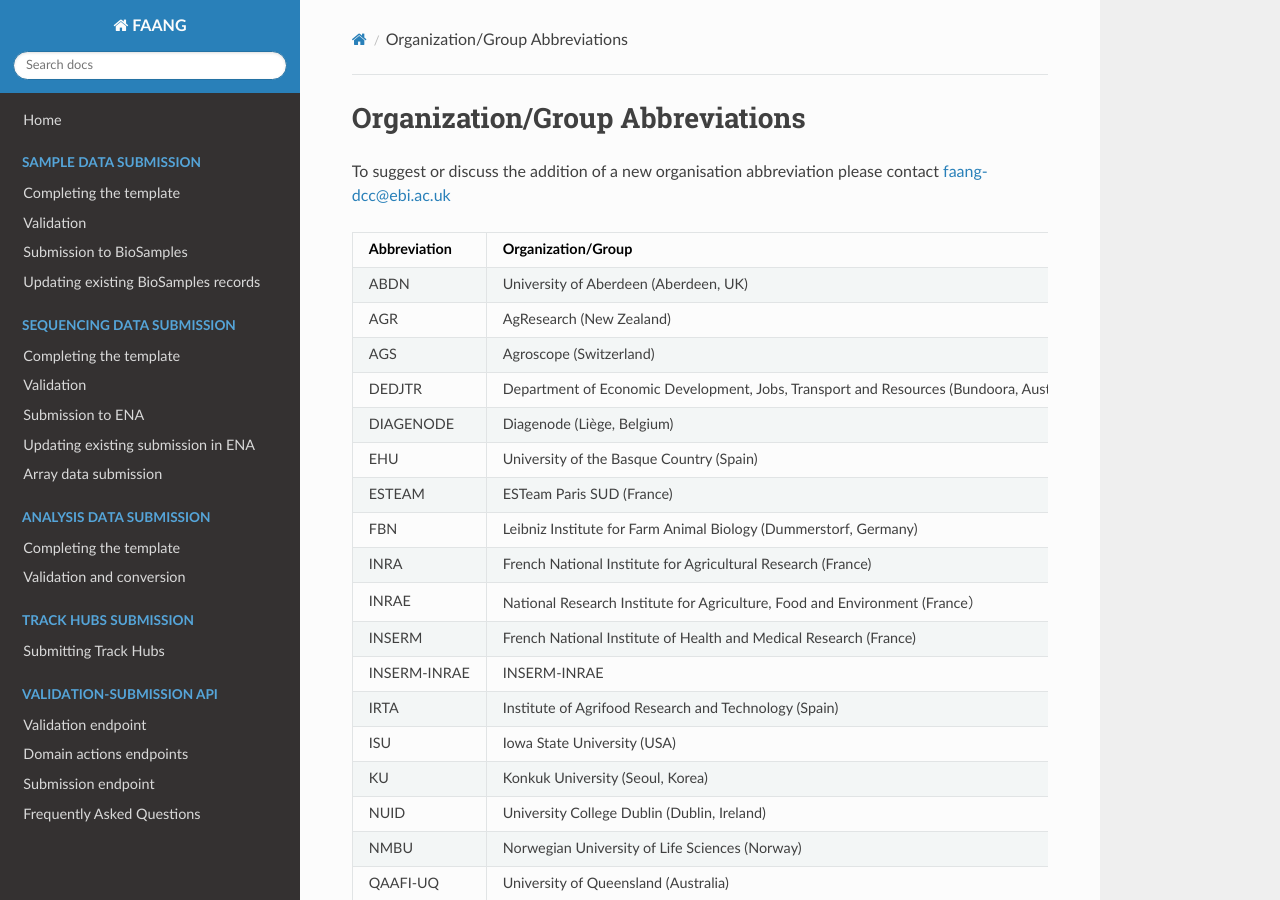
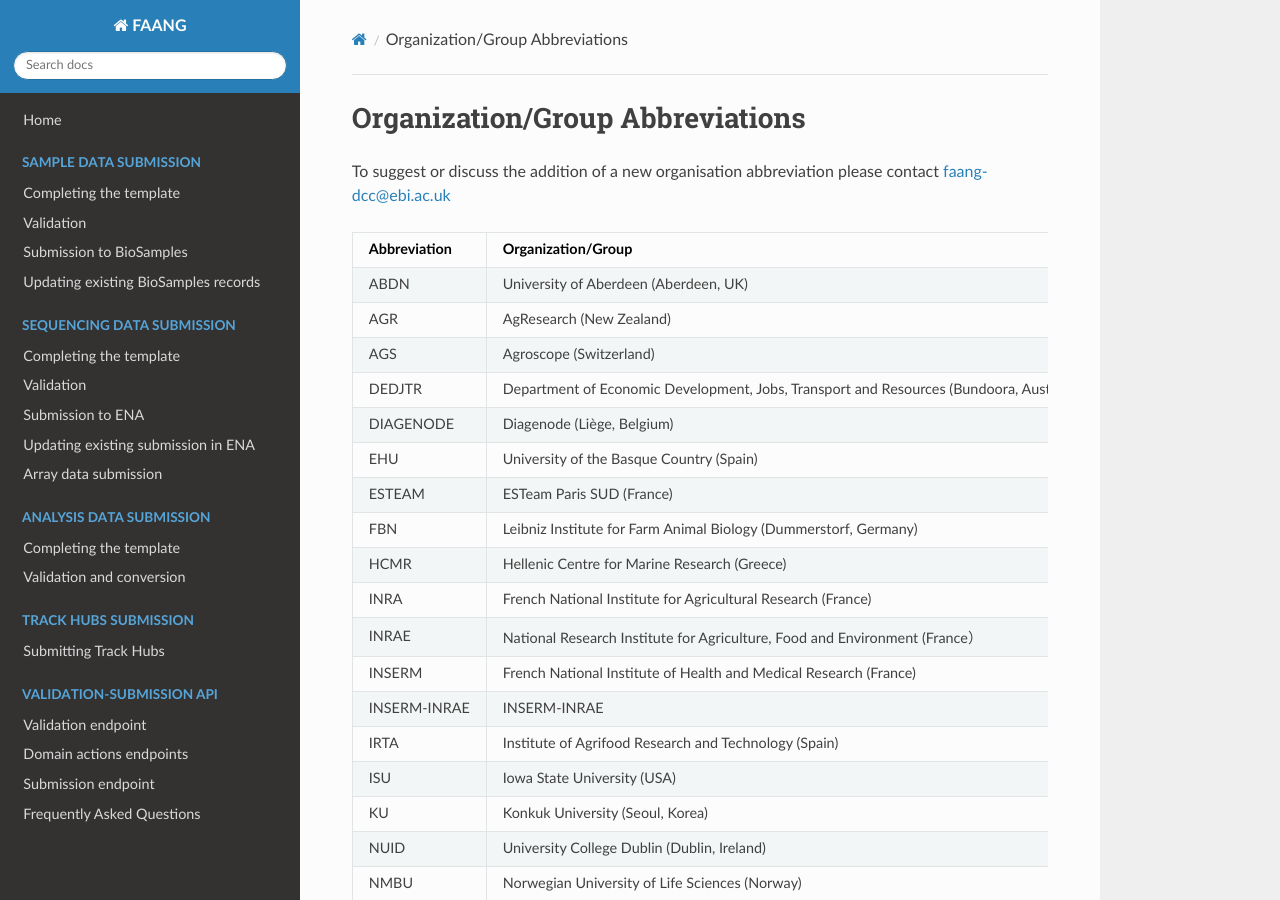
Before and after one commit to FAANG/dcc-documentation, an MkDocs documentation site: the page built from docs/organization_group_abbreviations.md, in a window 1280 px wide and 900 px high. Built offline with MkDocs 1.6.1, drawn with Linux system fonts in a browser that asks for light colours; nearby versions of some CDN libraries.

Commit message:
Adding HCMR

```diff
--- a/docs/organization_group_abbreviations.md
+++ b/docs/organization_group_abbreviations.md
@@ -13,6 +13,7 @@
 EHU	| University of the Basque Country (Spain)
 ESTEAM	| ESTeam Paris SUD (France)
 FBN	| Leibniz Institute for Farm Animal Biology (Dummerstorf, Germany)
+HCMR | Hellenic Centre for Marine Research (Greece)
 INRA | French National Institute for Agricultural Research (France)
 INRAE | National Research Institute for Agriculture, Food and Environment (France）
 INSERM | French National Institute of Health and Medical Research (France)
```
